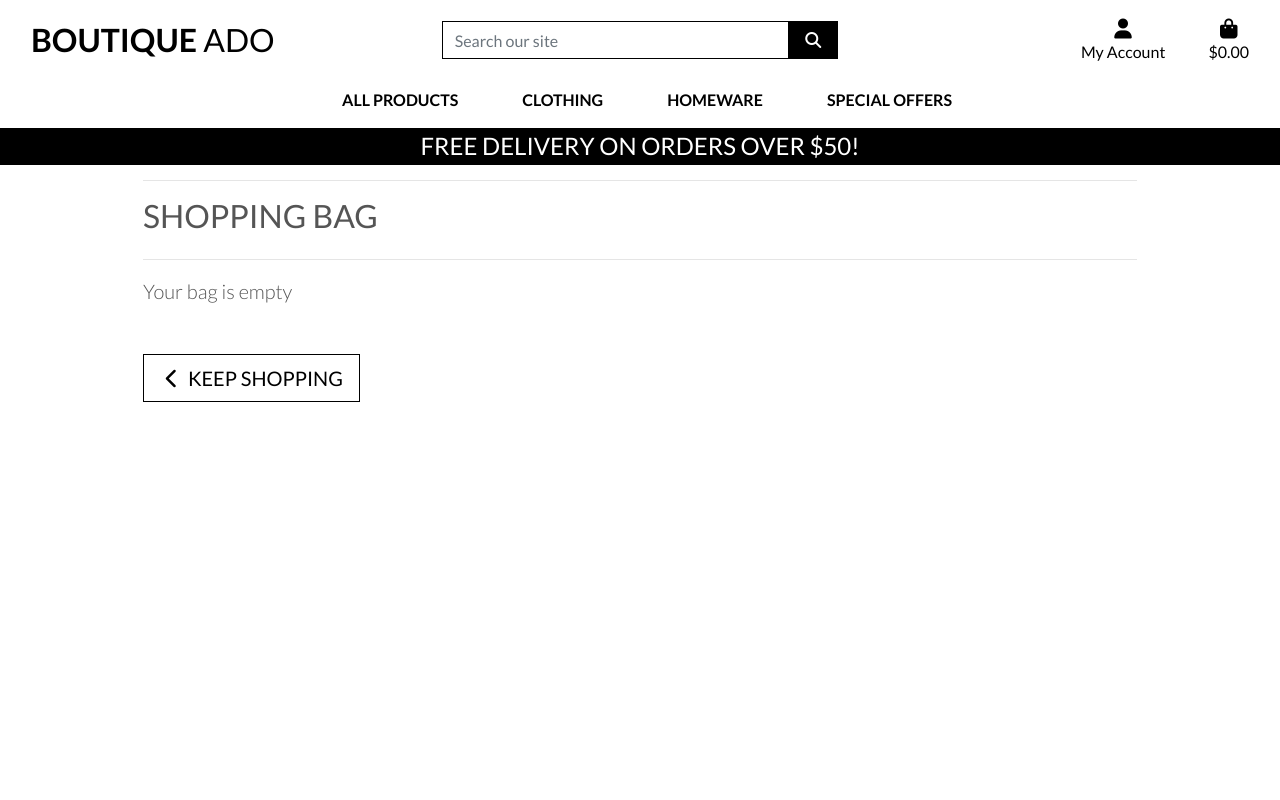
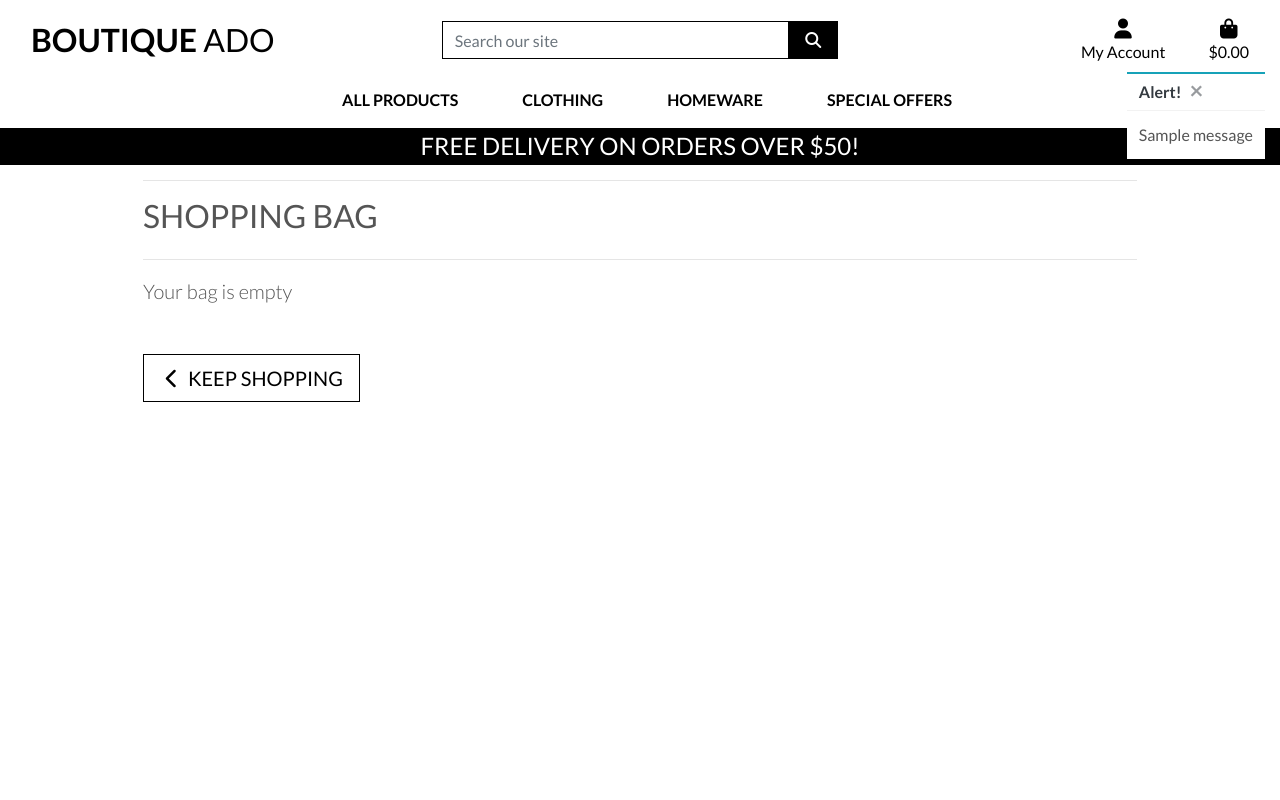
Before and after one commit to nickassafkirk/boutique_ado, a Django app: page /bag/ in a window 1280 px wide. Run offline with Django 3.2, Linux system fonts and the light colour scheme; tables that the repository leaves empty hold one stand-in row (values such as "Sample post"); one stand-in notice (Sample message) is shown; some libraries are stand-ins or nearby versions.

Commit message:
Added toast templates to provide user feedback

```diff
--- a/bag/views.py
+++ b/bag/views.py
@@ -1,4 +1,7 @@
 from django.shortcuts import render, redirect, reverse, HttpResponse
+from django.contrib import messages
+
+from products.models import Product
 
 
 # Create your views here.
@@ -10,6 +13,8 @@ def view_bag(request):
 
 
 def add_to_bag(request, item_id):
+
+    product = Product.objects.get(pk=item_id)
     quantity = int(request.POST.get('quantity'))
     redirect_url = request.POST.get('redirect_url')
     size = None
@@ -31,6 +36,7 @@ def add_to_bag(request, item_id):
             bag[item_id] += quantity
         else:
             bag[item_id] = quantity
+            messages.success(request, f'Added {product.name} to your bag.')
         # checks if item_id is in the bag already. If it is, it increases quantity
         # if not it's added to the bag dictionary
 
--- a/boutique_ado/settings.py
+++ b/boutique_ado/settings.py
@@ -92,6 +92,9 @@ TEMPLATES = [
 
 # the request context processor allows allauth and django to access the HTTP request object in our templates.
 
+
+MESSAGE_STORAGE = 'django.contrib.messages.storage.session.SessionStorage'
+
 AUTHENTICATION_BACKENDS = [
     # Needed to login by username in Django admin, regardless of `allauth`
     'django.contrib.auth.backends.ModelBackend',
--- a/static/css/base.css
+++ b/static/css/base.css
@@ -104,9 +104,20 @@ a.category-badge > span.badge:hover {
     cursor: pointer;
 }
 
+.message-container{
+    position: fixed;
+    top: 72px;
+    right: 15px;
+    z-index: 99999;
+}
 
+.custom-toast{
+    overflow: visible;
+}
 
-
+.toast-capper{
+    height: 2px;
+}
 
 /* -------------------------------- Media Queries */
 
--- a/templates/base.html
+++ b/templates/base.html
@@ -112,7 +112,21 @@
       </header>
 
       {% if messages %}
-        <div class="message-container"></div>
+        <div class="message-container">
+            {% for message in messages %}
+                {% with messages.level as level %}
+                    {% if level == 40 %}
+                        {% include 'includes/toasts/toast_error.html' %}
+                    {% elif level == 30 %}
+                        {% include 'includes/toasts/toast_warning.html' %}
+                    {% elif level == 25 %}
+                        {% include 'includes/toasts/toast_success.html' %}
+                    {% else %}
+                        {% include 'includes/toasts/toast_info.html' %}
+                    {% endif %}
+                {% endwith %}
+            {% endfor %}
+        </div>
       {% endif %}
 
       {% block page_header %}
@@ -122,7 +136,9 @@
       {% endblock %}
 
       {% block postload_js %}
-
+      <script type="text/javascript">
+          $('.toast').toast('show');
+      </script>
       {% endblock %}
 
   </body>
--- /dev/null
+++ b/templates/includes/toasts/toast_info.html
@@ -0,0 +1,13 @@
+<div class="toat custom-toast rounded-0 border-top-0" data-autohide="false">
+    <div class="arrow-up arrow-info"></div>
+    <div class="w-100 toast-capper bg-info"></div>
+    <div class="toast-header bg-white text-dark">
+        <strong>Alert!</strong>
+        <button type="button" class="ml-2 mb-1 close text-dark" data-dismiss="toast" aria-label="Close">
+            <span aria-hidden="true">&times;</span>
+        </button>
+    </div>
+    <div class="toast-body bg-white">
+        {{ message }}
+    </div>
+</div>
```
Also changed, not shown: templates/includes/toasts/toast_error.html (added, +13 -0 lines), templates/includes/toasts/toast_success.html (added, +13 -0 lines), templates/includes/toasts/toast_warning.html (added, +13 -0 lines).
